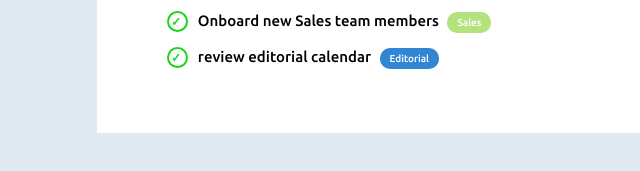
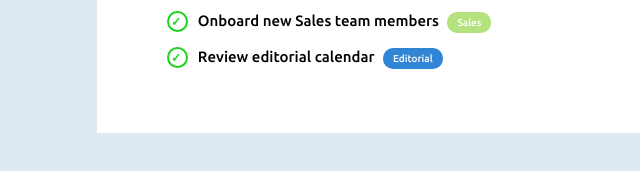
Before and after one commit to FabrizioFornone/html-css-toboolist, a plain HTML site: page index.html in a window 1280 px wide. Shown: the part 567-738 px from the top of the page, 103-743 px from the left. Drawn offline with Linux system fonts and the light colour scheme.

Commit message:
Small Corrections + Exercise Finished

```diff
--- a/index.html
+++ b/index.html
@@ -111,12 +111,10 @@
           </li>
           <li>
             <span class="check"> &check; </span>
-              <span> review editorial calendar </span>
+            <span> Review editorial calendar </span>
             <span class="description"> Editorial </span>
           </li>
         </ul>
-
-
       </section>
     </div>
   </body>
```
Lines whose indentation alone changed are shown as unchanged.
